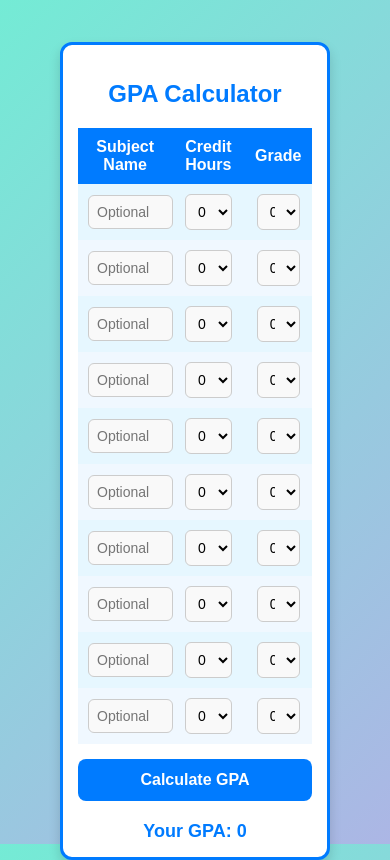
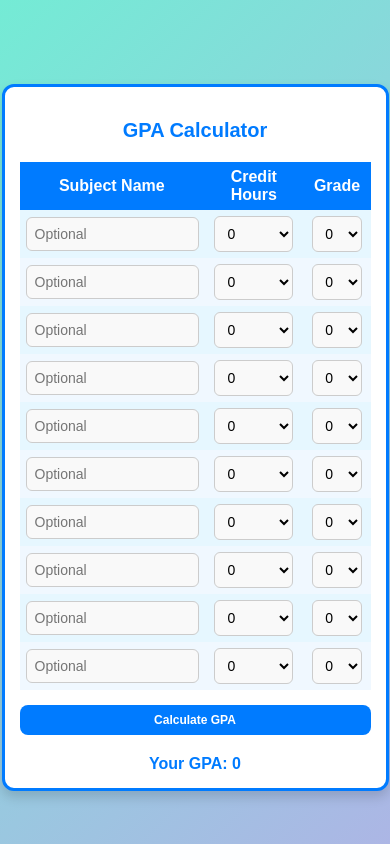
Before and after one commit to usmancout/GPA-Calculator-Django, a Django app: page /calculator/ in a window 390 px wide. Run offline with Django 5.2, Linux system fonts and the light colour scheme.

Commit message:
css for responsive

```diff
--- a/gpaApp/static/css/app.css
+++ b/gpaApp/static/css/app.css
@@ -14,12 +14,11 @@
     padding: 15px;
     border-radius: 12px;
     box-shadow: 0 6px 12px rgba(0, 0, 0, 0.15);
-    width: 60%;
+    width: 30%;
     max-width: 600px;
     margin-top: 15%;
     border: 3px solid #007BFF;
 }
-
 
 h2 {
     text-align: center;
@@ -88,3 +87,56 @@
     color: #007BFF; /* Match with theme */
     font-weight: bold;
 }
+
+/* Media Queries for Responsiveness */
+@media (max-width: 768px) {
+    .container {
+        width: 80%;
+        margin-top: 10%;
+    }
+
+    h2 {
+        font-size: 24px;
+    }
+
+    table {
+        font-size: 12px;
+    }
+
+    th, td {
+        padding: 8px;
+    }
+
+    button {
+        padding: 10px;
+        font-size: 14px;
+    }
+}
+
+@media (max-width: 480px) {
+    .container {
+        width: 90%;
+        margin-top: 8%;
+    }
+
+    h2 {
+        font-size: 20px;
+    }
+
+    table {
+        font-size: 10px;
+    }
+
+    th, td {
+        padding: 6px;
+    }
+
+    button {
+        padding: 8px;
+        font-size: 12px;
+    }
+
+    .result {
+        font-size: 16px;
+    }
+}
```
